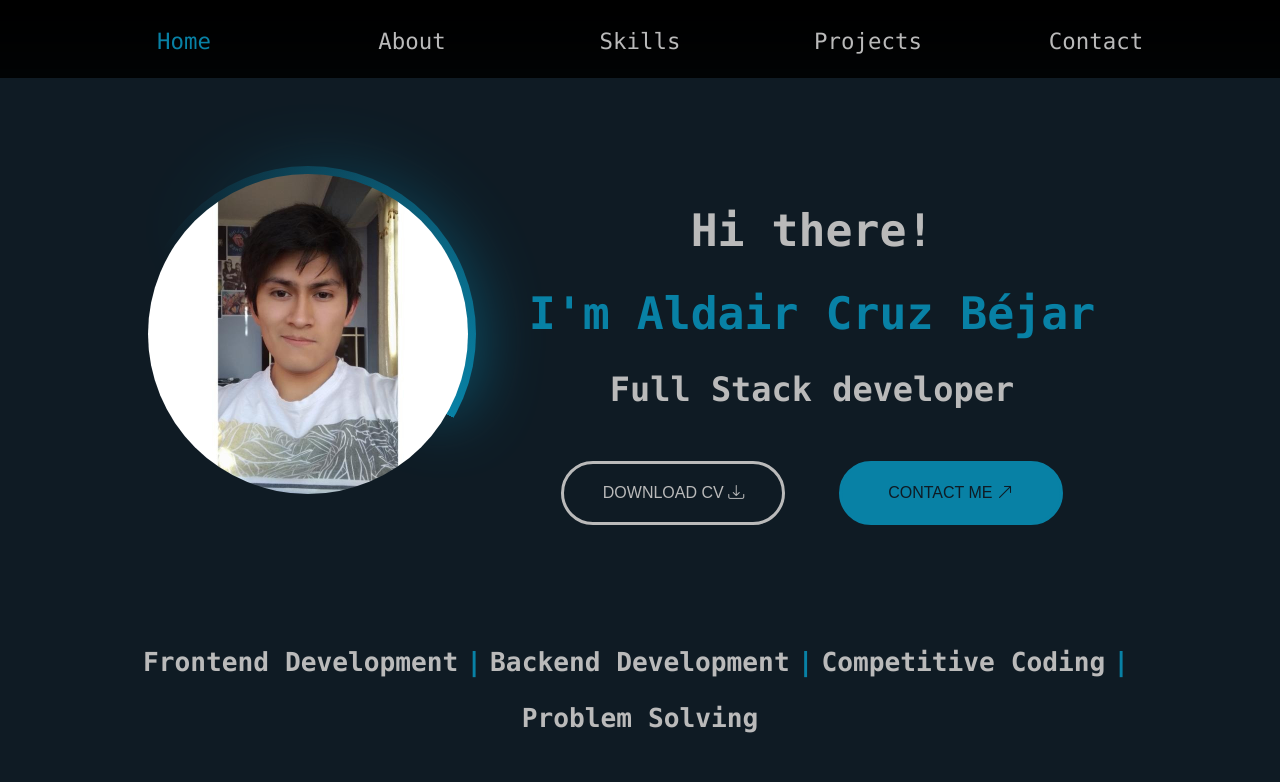
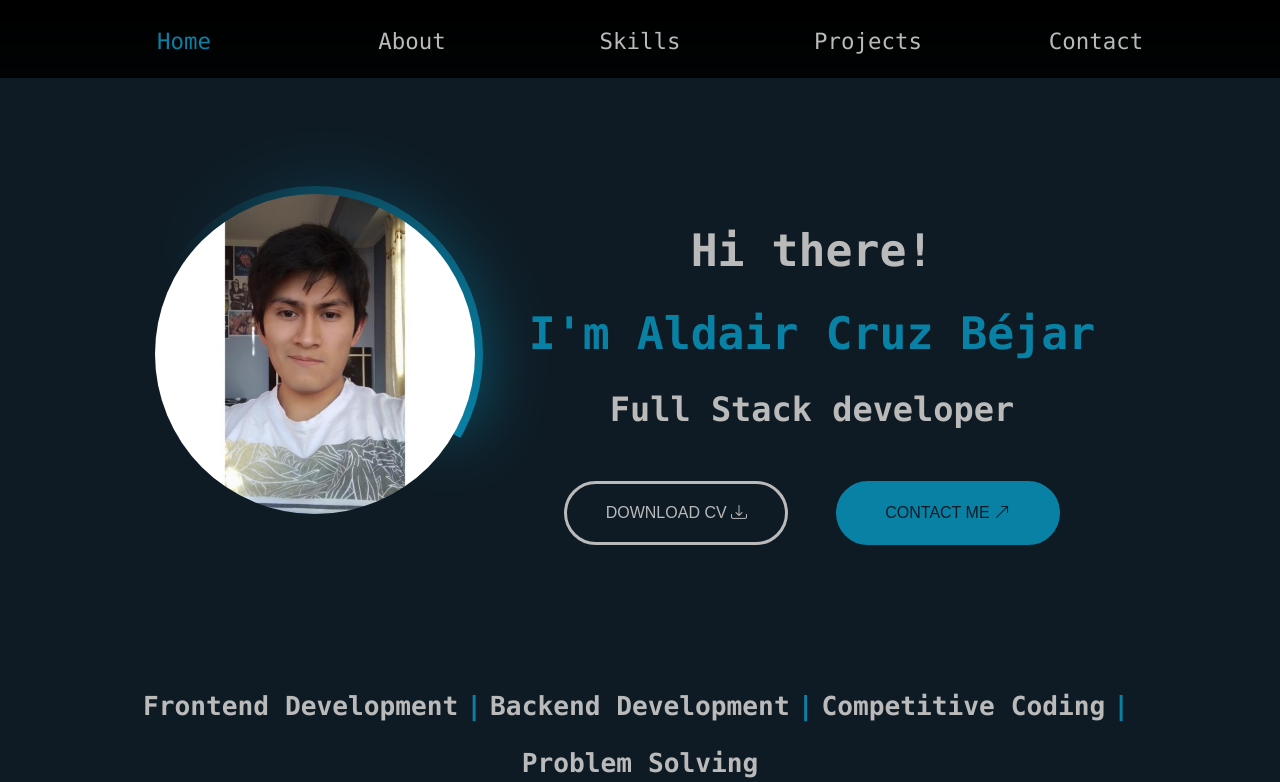
Before and after one commit to wacb14/my-portfolio, an Angular app: page / in a window 1280 px wide. Shown: the top 782 px of the page. Built offline with nearby package versions, Linux system fonts and the light colour scheme.

Commit message:
Home page design complete

```diff
--- a/src/app/components/home-page/home-page.component.css
+++ b/src/app/components/home-page/home-page.component.css
@@ -24,7 +24,6 @@
   width: var(--photo-size);
   height: var(--photo-size);
 }
-
 .photo-border::after,
 .photo-border::before {
   content: "";
@@ -95,6 +94,11 @@
 .separator {
   color: var(--primary-color);
 }
+@media (min-width: 1200px) {
+  .complete {
+    height: 93vh;
+  }
+}
 @media (max-width: 992px) {
   .hidden-md {
     display: none;
--- a/src/app/components/home-page/home-page.component.html
+++ b/src/app/components/home-page/home-page.component.html
@@ -1,4 +1,5 @@
-<div class="container p-0">
+<div class="container p-0 complete d-flex align-items-center">
+  <div class="row m-0">
     <div class="row m-0 my-1 my-sm-2 my-md-3 my-xl-5 text-center justify-content-center">
       <div class="w-fit my-1 my-sm-2 my-md-3 my-xl-5" id="photoContainer">
         <div class="photo-border">
@@ -25,8 +26,7 @@
         </div>
       </div>
     </div>
-  <div class="row m-0 my-1 my-sm-2 my-md-3 my-xl-5 text-center">
-    <div class="col p-0">
+    <div class="w-100 h-fit m-0 my-1 my-sm-2 my-md-3 my-xl-4 text-center">
       <h3 class="continuous-text m-0 mt-3 mt-md-0 virtue">Frontend Development</h3>
       <h3 class="separator mx-2 continuous-text hidden-sm">|</h3>
       <h3 class="continuous-text m-0 mt-3 mt-md-0 virtue">Backend Development</h3>
--- a/src/styles.css
+++ b/src/styles.css
@@ -23,6 +23,9 @@ body {
 .w-100 {
   width: 100%;
 }
+.h-fit {
+  height: fit-content !important;
+}
 .w-fit {
   width: fit-content !important;
 }
```
Lines whose indentation alone changed are shown as unchanged.
